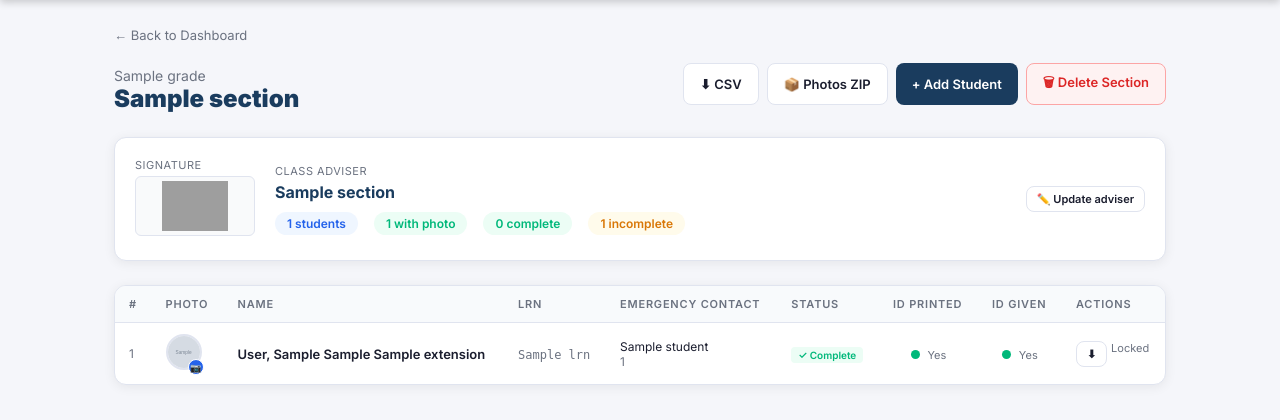
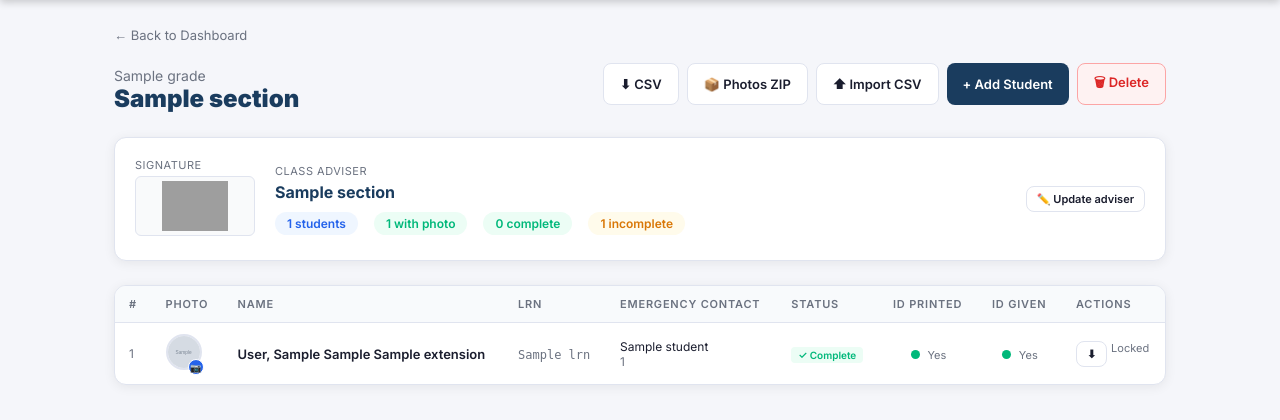
Before and after one commit to CharmeineC/ces-teacher-portal, a Flask app: template templates/section_detail.html in a window 1280 px wide. Shown: the part 64-484 px from the top of the page. Run offline with Flask 3, Linux system fonts and the light colour scheme; the template is opened without the code that fills it: most values are stand-ins (such as "Sample title", 1, 10 or a date in 2020); grey boxes marked "Sample" are stand-in pictures; grey boxes are pictures that could not be loaded.

Commit message:
Update section_detail.html

```diff
--- a/templates/section_detail.html
+++ b/templates/section_detail.html
@@ -135,10 +135,11 @@ tbody tr:hover{background:#f9fafb;}
          class="btn btn-outline">⬇ CSV</a>
       <a href="/download_photos_zip/{{ section.grade }}/{{ section.section_name }}"
          class="btn btn-outline">📦 Photos ZIP</a>
+      <button class="btn btn-outline" onclick="openModal('section-import-modal')">⬆ Import CSV</button>
       <button class="btn btn-navy" onclick="openAddStudent()">+ Add Student</button>
       <form method="POST" action="/delete_section/{{ section.grade }}/{{ section.section_name }}"
             onsubmit="return confirm('Delete this ENTIRE section and ALL students? This cannot be undone.')">
-        <button type="submit" class="btn" style="background:#fef2f2;color:#dc2626;border:1px solid #fca5a5;">🗑 Delete Section</button>
+        <button type="submit" class="btn" style="background:#fef2f2;color:#dc2626;border:1px solid #fca5a5;">🗑 Delete</button>
       </form>
     </div>
   </div>
@@ -395,6 +396,34 @@ tbody tr:hover{background:#f9fafb;}
   </div>
 </div>
 
+<!-- SECTION IMPORT MODAL -->
+<div class="modal-backdrop" id="section-import-modal">
+  <div class="modal">
+    <div class="modal-title">⬆ Import Students to {{ section.section_name if section else '' }}</div>
+    <form method="POST" action="/bulk_import" enctype="multipart/form-data">
+      <input type="hidden" name="grade" value="{{ section.grade if section else '' }}"/>
+      <input type="hidden" name="section_name" value="{{ section.section_name if section else '' }}"/>
+      <div style="background:#ecfdf5;border:1px solid #6ee7b7;border-radius:8px;padding:12px;margin-bottom:14px;font-size:12px;color:#065f46;line-height:1.7;">
+        All students will be added to <strong>{{ section.grade if section else '' }} — {{ section.section_name if section else '' }}</strong><br/>
+        CSV columns needed: lrn, last_name, first_name, middle_initial, extension, emergency_contact_name, emergency_contact_address, emergency_contact_number
+      </div>
+      <div style="margin-bottom:12px;">
+        <label style="font-size:11px;color:#6b7280;text-transform:uppercase;letter-spacing:.5px;margin-bottom:4px;display:block;font-weight:600;">Select CSV File *</label>
+        <input type="file" name="file" accept=".csv" required style="width:100%;background:#f9fafb;border:1px solid #e5e7eb;border-radius:8px;padding:9px 12px;font-size:13px;"/>
+      </div>
+      <div style="font-size:11px;color:#6b7280;margin-bottom:14px;">
+        <a href="/download_template_csv" style="color:#00a86b;">⬇ Download CSV template</a>
+      </div>
+      <div style="display:flex;gap:10px;justify-content:flex-end;">
+        <button type="button" onclick="closeModal('section-import-modal')"
+          style="background:transparent;color:#6b7280;border:1px solid #e5e7eb;padding:8px 16px;border-radius:8px;font-size:13px;font-weight:600;cursor:pointer;">Cancel</button>
+        <button type="submit"
+          style="background:#00a86b;color:white;border:none;padding:8px 16px;border-radius:8px;font-size:13px;font-weight:600;cursor:pointer;">Import Students</button>
+      </div>
+    </form>
+  </div>
+</div>
+
 <script>
 function openModal(id){document.getElementById(id).classList.add('open');}
 function closeModal(id){document.getElementById(id).classList.remove('open');}
```
